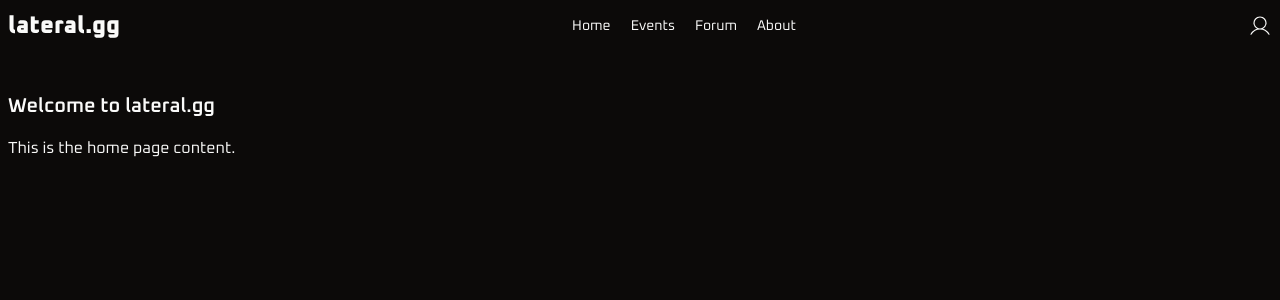
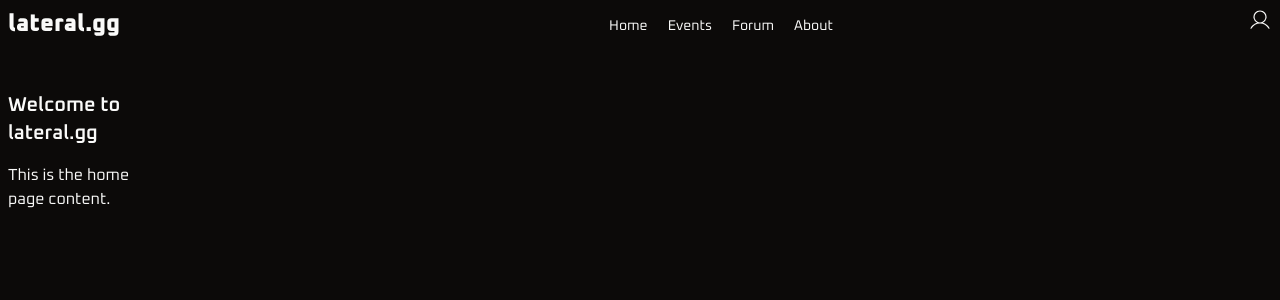
Before and after one commit to lateraldotgg/lateral.gg, a Next.js app: page / in a window 1280 px wide. Shown: the top 300 px of the page. Built offline with nearby package versions, Linux system fonts and the light colour scheme.

Commit message:
Nuked layout styling to start over on grid.

```diff
--- a/src/app/layout.tsx
+++ b/src/app/layout.tsx
@@ -33,7 +33,7 @@ export default function RootLayout({
       <body
         className={`${oxanium.variable} ${shareTechMono.variable} antialiased overflow-hidden`}
       >
-        <div className="min-h-screen w-full relative font-sans">
+        <div className="grid grid-cols-8 grid-rows-16 gap-4 h-screen w-screen font-sans">
           <Header />
           {children}
         </div>
--- a/src/app/page.tsx
+++ b/src/app/page.tsx
@@ -1,6 +1,5 @@
 const Home = async () => {
   return (
-    <div className="">
     <main className="p-2" role="main">
       {/* Page content goes here */}
       <div className="mt-8">
@@ -8,7 +7,6 @@ const Home = async () => {
         <p>This is the home page content.</p>
       </div>
     </main>
-    </div>
   );
 };
 
--- a/src/components/Header.tsx
+++ b/src/components/Header.tsx
@@ -9,10 +9,12 @@ import Link from "next/link";
 
 export default function Header() {
   return (
-    <header className="p-2" role="banner">
-      <div className="flex justify-between items-center">
-        <h1 className="text-2xl font-extrabold">lateral.gg</h1>
-        <nav role="navigation">
+    <header className="col-span-8 grid grid-cols-subgrid p-2" role="banner">
+      <h1 className="col-span-1 text-2xl font-extrabold">lateral.gg</h1>
+      <nav
+        className="col-span-5 col-start-3 justify-self-center"
+        role="navigation"
+      >
         <NavigationMenu>
           <NavigationMenuList>
             <NavigationMenuItem>
@@ -38,8 +40,11 @@ export default function Header() {
           </NavigationMenuList>
         </NavigationMenu>
       </nav>
-        <Icon icon="ph:user-light" className="text-2xl" />
-      </div>
+      <Icon
+        className="col-span-1 text-2xl justify-self-end"
+        icon="ph:user-light"
+        role="button"
+      />
     </header>
   );
 }
```
Lines whose indentation alone changed are shown as unchanged.
